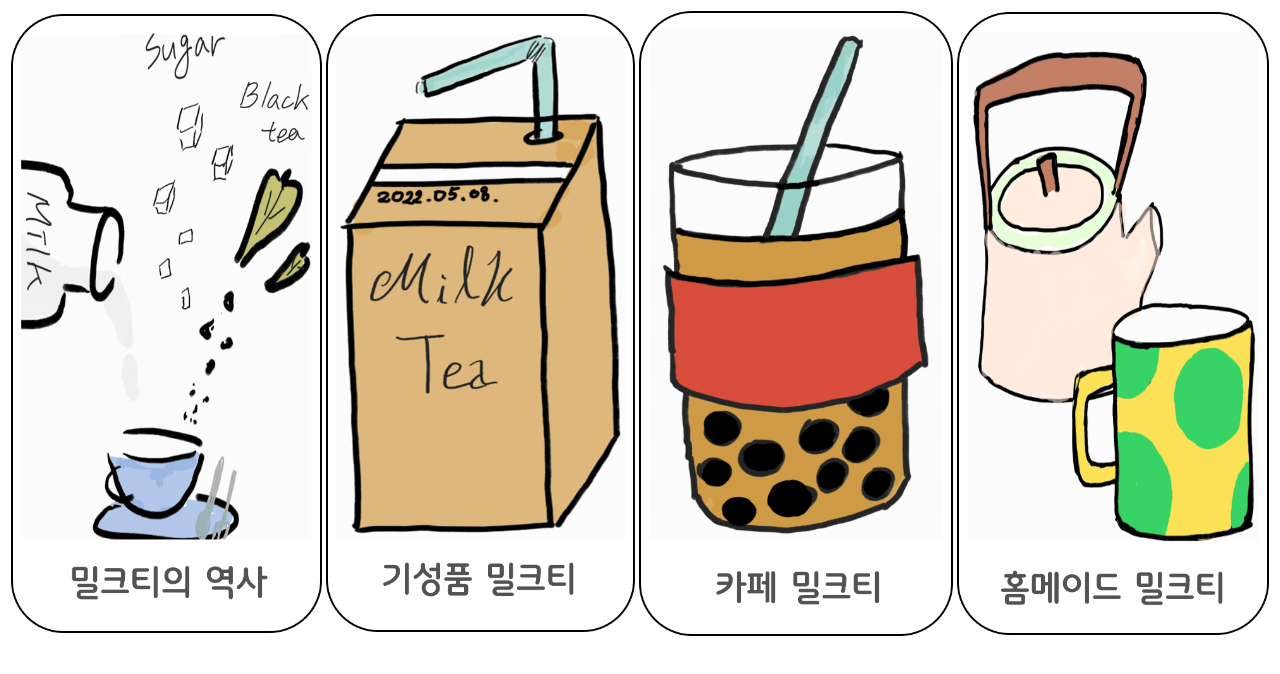
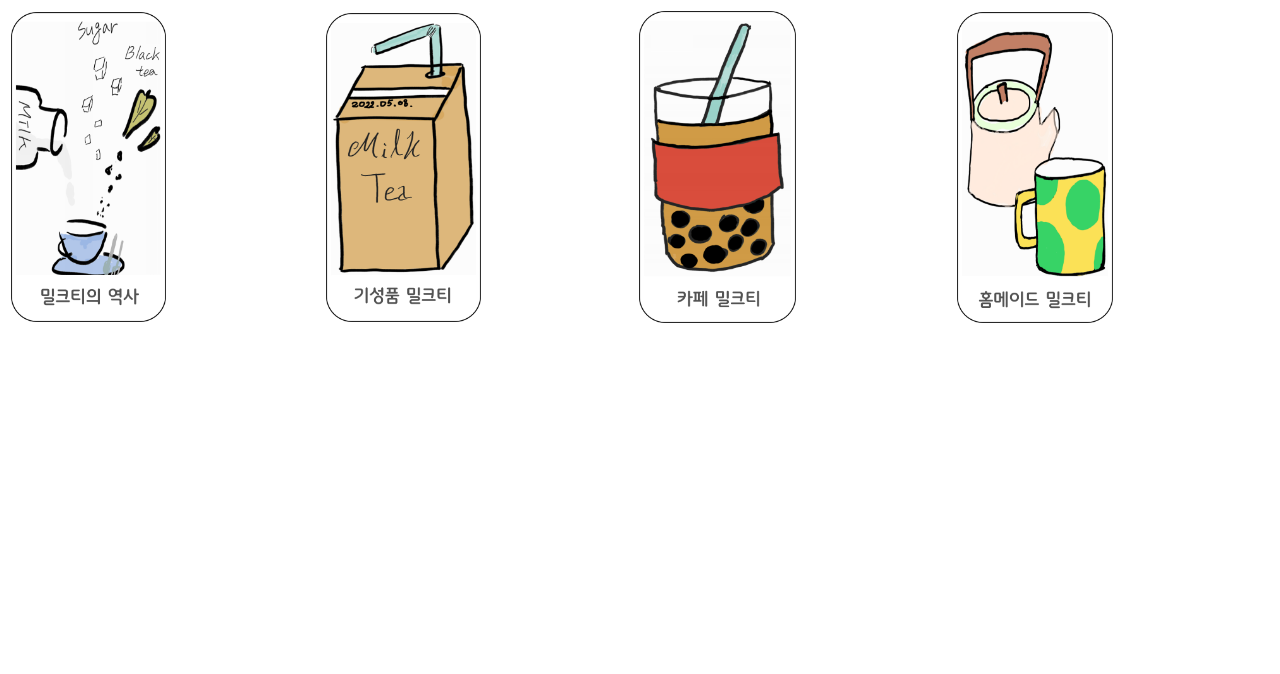
Before and after one commit to AceDKLim/milktea, a plain HTML site: page index.html in a window 1280 px wide. Drawn offline with Linux system fonts and the light colour scheme.

Commit message:
Add files via upload

```diff
--- a/index.html
+++ b/index.html
@@ -1,19 +1,19 @@
 <head>
 </head>
 <body>
-<table>
+<table width=100%>
 <tr>
 <td>
-<a href=history.html><img src=밀크티의역사.png width=100% onMouseOver="this.src='밀크티의역사_choice.png'" onMouseOut="this.src='밀크티의역사.png'"></a>
+<a href=history.html><img src=밀크티의역사.png width=50% onMouseOver="this.src='밀크티의역사_choice.png'" onMouseOut="this.src='밀크티의역사.png'"></a>
 </td>
 <td>
-<a href=ready_made_Community.html><img src=기성품밀크티.png width=100% onMouseOver="this.src='기성품밀크티_choice.png'" onMouseOut="this.src='기성품밀크티.png'"></a>
+<a href=ready_made_Community.html><img src=기성품밀크티.png width=50% onMouseOver="this.src='기성품밀크티_choice.png'" onMouseOut="this.src='기성품밀크티.png'"></a>
 </td>
 <td>
-<a href=cafe_Community.html><img src=카페밀크티.png width=100% onMouseOver="this.src='카페밀크티_choice.png'" onMouseOut="this.src='카페밀크티.png'"></a>
+<a href=cafe_Community.html><img src=카페밀크티.png width=50% onMouseOver="this.src='카페밀크티_choice.png'" onMouseOut="this.src='카페밀크티.png'"></a>
 </td>
 <td>
-<a href=homemade.html><img src=홈메이드밀크티.png width=100% onMouseOver="this.src='홈메이드밀크티_choice.png'" onMouseOut="this.src='홈메이드밀크티.png'"></a>
+<a href=homemade.html><img src=홈메이드밀크티.png width=50% onMouseOver="this.src='홈메이드밀크티_choice.png'" onMouseOut="this.src='홈메이드밀크티.png'"></a>
 </td>
 </tr>
 </table>
```
